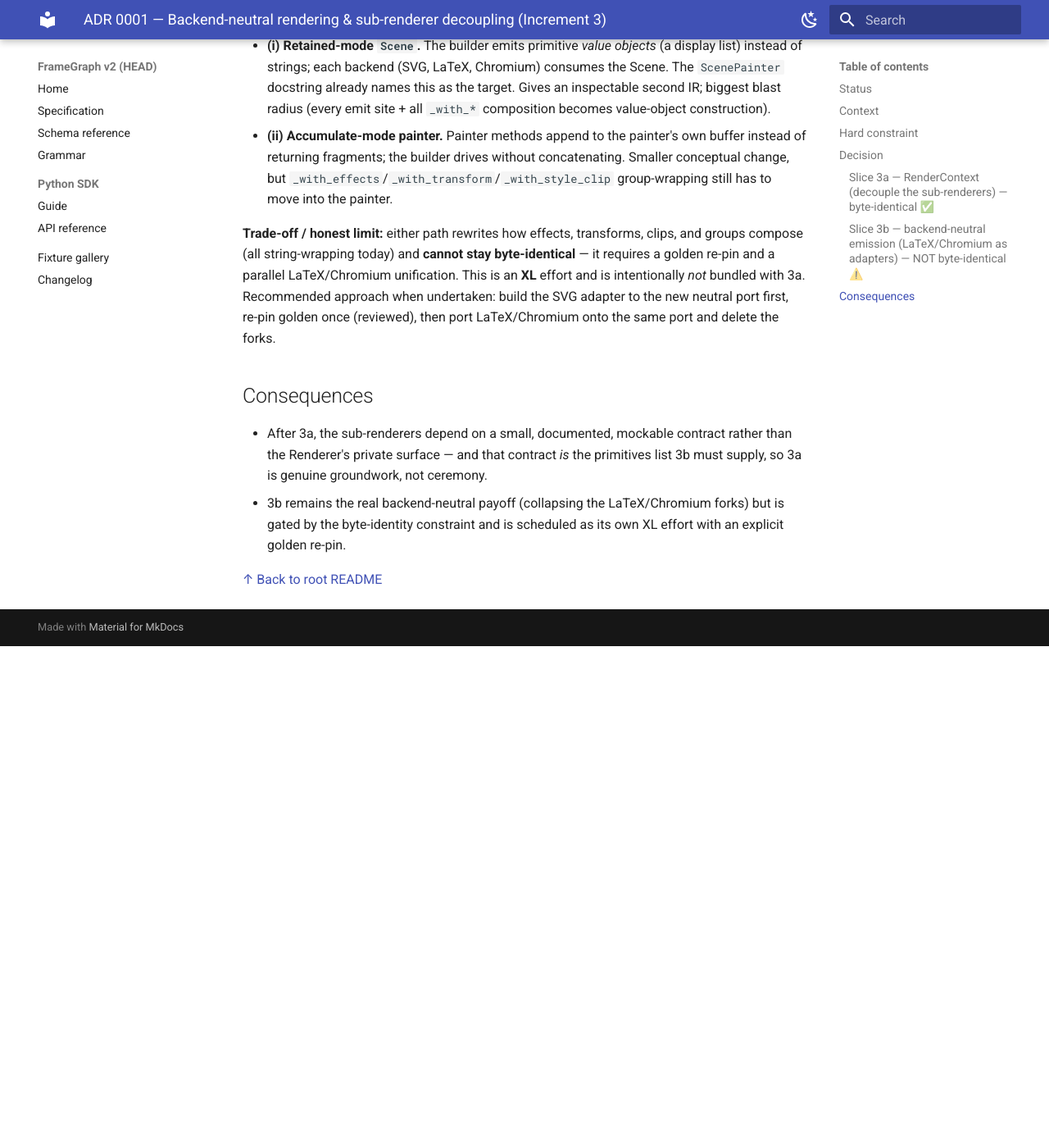
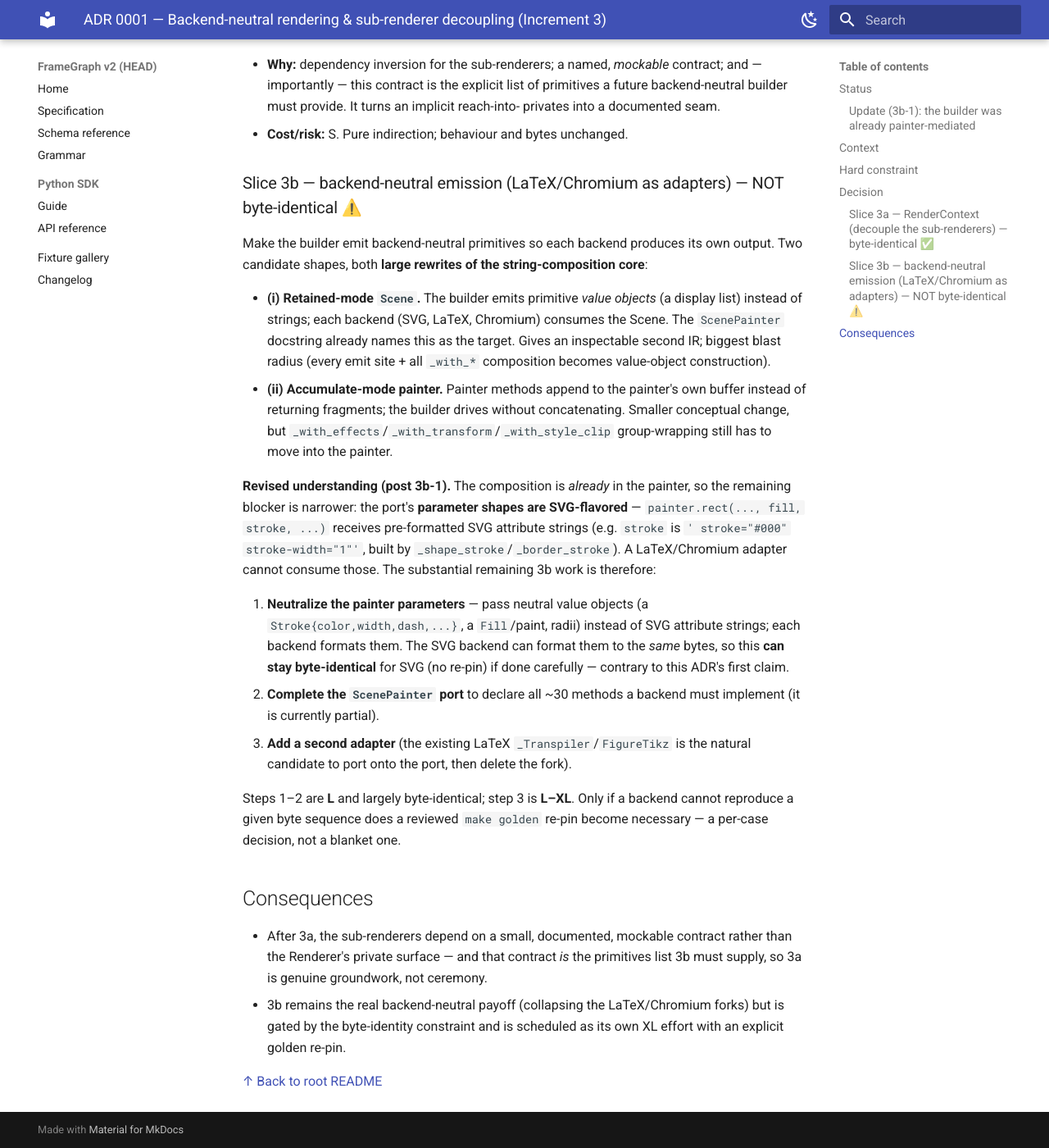
Before and after one commit to pedroanisio/frameforge, an MkDocs documentation site: the page built from docs/adr-0001-backend-neutral-rendering.md, in a window 1280 px wide and 1400 px high, scrolled down 1680 px. Shown: the whole window at 82% size. Built offline with MkDocs 1.6.1 and Material for MkDocs 9.7.7, drawn with Linux system fonts in a browser that asks for light colours; before the commit the page ends 2468 px from its top, so only the background shows below that; some of the changed text lies outside the part shown.

Commit message:
refactor(rendering): app layer builds zero SVG (ADR 0001 3b-1)
First step of Increment 3b (backend-neutral emission). Inspection corrected the
ADR's initial pessimism: the builder is already painter-mediated — it calls 29
painter methods and concatenates their opaque return values, and effect/
transform/clip/group composition already delegates to the painter. Only two raw
SVG literals remained in the application layer:

- the MathJax `<svg>` embed -> new SvgPainter.embedded_svg() (declared on the
  ScenePainter port);
- a scale `<g transform=...>` -> the existing painter.transform_group().

Both routed through the painter byte-identically (verified across all 252 fixture
pages; golden-check unaffected). The application layer now constructs no SVG
syntax at all.

ADR 0001 updated: the real remaining 3b blocker is the port's SVG-flavored
parameter shapes (e.g. `stroke` passed as an SVG attribute string), not the
composition core — narrowing 3b and making most of it byte-identical for SVG.

Co-Authored-By: Claude Opus 4.8 <noreply@anthropic.com>
Claude-Session: https://claude.ai/code/session_01JYREyyepwLWY1VGgLMfiTM

```diff
--- a/docs/adr-0001-backend-neutral-rendering.md
+++ b/docs/adr-0001-backend-neutral-rendering.md
@@ -12,8 +12,22 @@ disclaimer:
 
 ## Status
 
-Accepted, staged. Slice **3a** (this document's first deliverable) is implemented;
-slice **3b** is scoped but **not** started (its own effort).
+Accepted, staged. Slice **3a** is implemented. Slice **3b** is in progress —
+step **3b-1** (application layer builds zero SVG) is done; the substantial
+remainder (parameter neutralization + a second backend) is scoped below.
+
+### Update (3b-1): the builder was already painter-mediated
+
+Inspection corrected this ADR's initial pessimism (per §14, the prior claim is
+revised against the evidence). The builder does **not** itself do SVG string
+composition: it calls **29 painter methods** and concatenates their opaque
+return values, and the effect/transform/clip/group wrapping already delegates to
+the painter (`style_group`, `clip_wrap`, `transform_group`, …). Only **two** raw
+`<svg>`/`<g>` literals remained in the application layer (a MathJax embed and a
+scale group); both were routed through painter methods (`embedded_svg`,
+`transform_group`), **byte-identically**. The application layer now constructs no
+SVG syntax at all — so the real neutrality blocker is narrower than "rewrite the
+composition core."
 
 ## Context
 
@@ -82,13 +96,26 @@ core**:
   Smaller conceptual change, but `_with_effects`/`_with_transform`/`_with_style_clip`
   group-wrapping still has to move into the painter.
 
-**Trade-off / honest limit:** either path rewrites how effects, transforms, clips,
-and groups compose (all string-wrapping today) and **cannot stay byte-identical** —
-it requires a golden re-pin and a parallel LaTeX/Chromium unification. This is an
-**XL** effort and is intentionally *not* bundled with 3a. Recommended approach
-when undertaken: build the SVG adapter to the new neutral port first, re-pin
-golden once (reviewed), then port LaTeX/Chromium onto the same port and delete the
-forks.
+**Revised understanding (post 3b-1).** The composition is *already* in the painter,
+so the remaining blocker is narrower: the port's **parameter shapes are
+SVG-flavored** — `painter.rect(..., fill, stroke, ...)` receives pre-formatted SVG
+attribute strings (e.g. `stroke` is `' stroke="#000" stroke-width="1"'`, built by
+`_shape_stroke`/`_border_stroke`). A LaTeX/Chromium adapter cannot consume those.
+The substantial remaining 3b work is therefore:
+
+1. **Neutralize the painter parameters** — pass neutral value objects (a
+   `Stroke{color,width,dash,...}`, a `Fill`/paint, radii) instead of SVG attribute
+   strings; each backend formats them. The SVG backend can format them to the
+   *same* bytes, so this **can stay byte-identical** for SVG (no re-pin) if done
+   carefully — contrary to this ADR's first claim.
+2. **Complete the `ScenePainter` port** to declare all ~30 methods a backend must
+   implement (it is currently partial).
+3. **Add a second adapter** (the existing LaTeX `_Transpiler`/`FigureTikz` is the
+   natural candidate to port onto the port, then delete the fork).
+
+Steps 1–2 are **L** and largely byte-identical; step 3 is **L–XL**. Only if a
+backend cannot reproduce a given byte sequence does a reviewed `make golden`
+re-pin become necessary — a per-case decision, not a blanket one.
 
 ## Consequences
 
```
Also changed, not shown: 3 other files.
